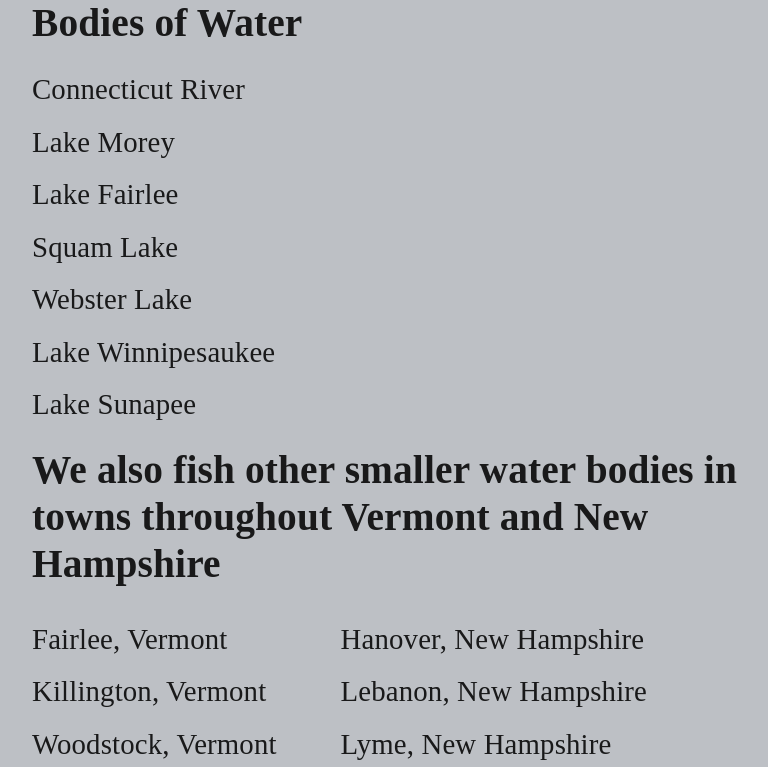
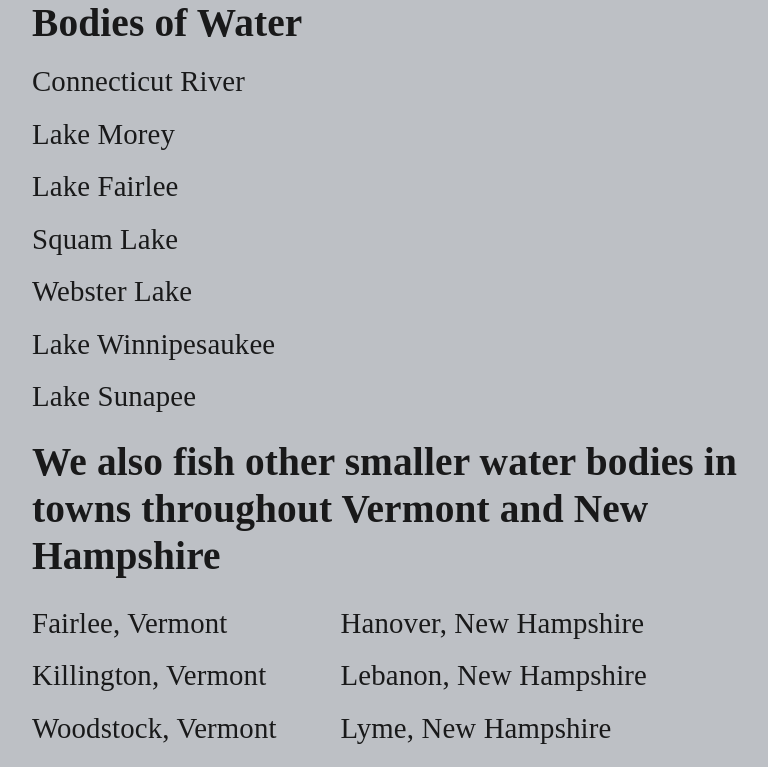
Before and after one commit to thomas-corrado/TBCGuides, a Next.js app: page /about in a window 1280 px wide. Shown: the part 2648-3415 px from the top of the page, without its empty margins (72-840 px from the left). Built offline with nearby package versions, Linux system fonts and the light colour scheme; a web font is replaced by a local one.

Commit message:
change spacing

```diff
--- a/components/AboutPage/WatersWeFish/WatersWeFish.js
+++ b/components/AboutPage/WatersWeFish/WatersWeFish.js
@@ -21,7 +21,7 @@ const WatersWeFish = () => {
                 Waters we Fish
               </Typography>
               <Grid container item direction="column" ml={1}>
-                <Typography variant="h3_about" fontWeight="bold" mb={2}>
+                <Typography variant="h3_about" fontWeight="bold" mb={1}>
                   Bodies of Water
                 </Typography>
                 <Typography variant="h4_about">
@@ -31,7 +31,7 @@ const WatersWeFish = () => {
                   <br></br>
                   Lake Sunapee
                 </Typography>
-                <Typography variant="h3_about" fontWeight="bold" mb={2} mt={2}>
+                <Typography variant="h3_about" fontWeight="bold" mb={1} mt={2}>
                   We also fish other smaller water bodies in towns throughout
                   Vermont and New Hampshire
                 </Typography>
```
